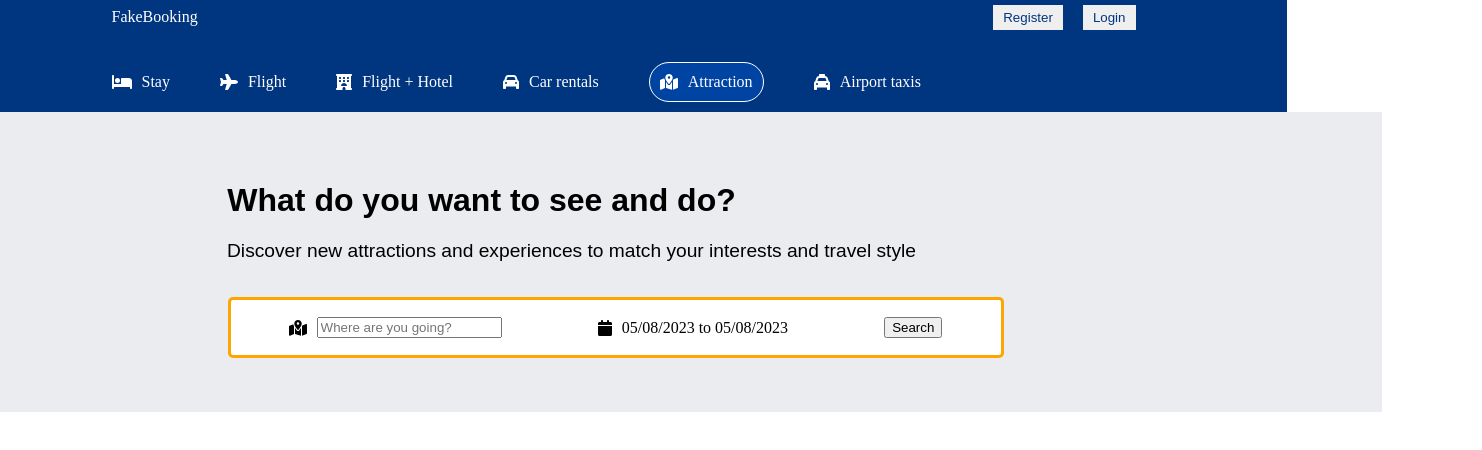
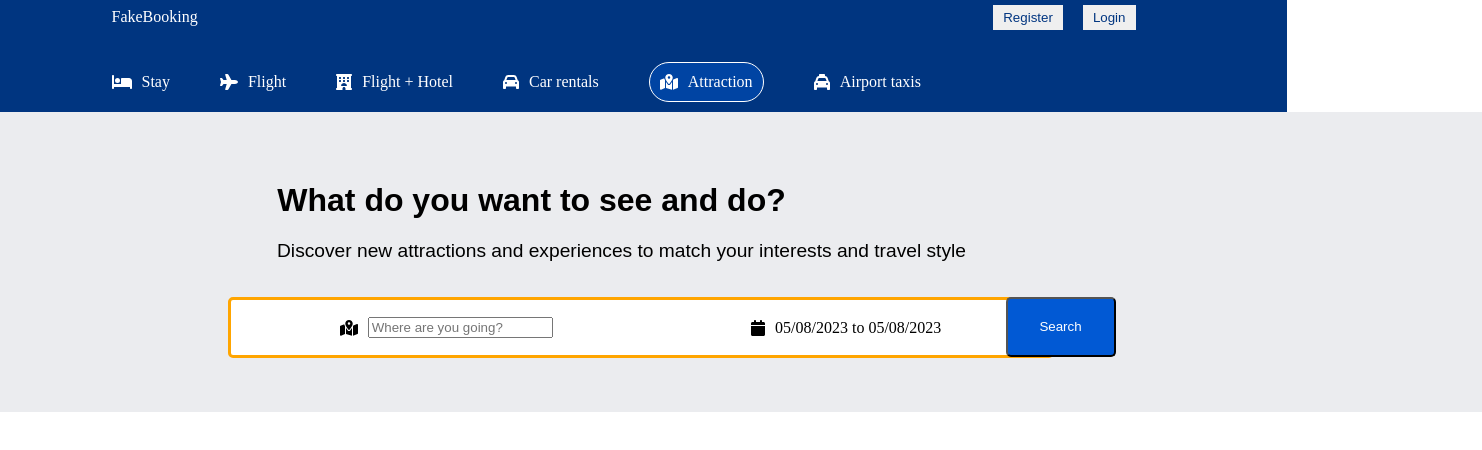
Before and after one commit to quoc73/MDM-final-project, a React (Create React App) app in the folder fe/fe/: page / in a window 1280 px wide. Shown: the top 450 px of the page, 1482 px wide, since content can reach past the window. Built offline with nearby package versions, Linux system fonts and the light colour scheme.

Commit message:
adjust the search button

```diff
--- a/fe/fe/src/component/header/header.css
+++ b/fe/fe/src/component/header/header.css
@@ -44,7 +44,7 @@
     justify-content: center;
     margin-top: 10px;
     margin-left: -230px;
-    width: 1500px;
+    width: 1600px;
     height: 300px;
     position: absolute;
 }
@@ -92,6 +92,7 @@
     border: none;
     outline: none;
     margin-left: 0px;
+    border: none;
 
 }
 .headerSearchText{
@@ -103,6 +104,24 @@
     position: absolute;
     margin-top: 410px;
 }
-.button{
-    background-color:blue ;
+.headerbtn{
+    color: white;
+    width: 110px;
+    height: 60px;
+    border-radius: 5px;
+    background-color: #0159d4;
+    position: absolute;
+    margin-left: -130px;
+    margin-bottom: -469px;
 }
+.headerbtn:hover{
+    color: white;
+    width: 110px;
+    height: 60px;
+    border-radius: 5px;
+    background-color: #0bb44c;
+    transition: .5s;
+    position: absolute;
+    margin-left: -130px;
+    margin-bottom: -469px;
+}
--- a/fe/fe/src/component/header/header.jsx
+++ b/fe/fe/src/component/header/header.jsx
@@ -66,12 +66,13 @@ const Header = () =>{
                         ranges={date} className="calendar"
                         />}
                     </div>
-                    <div className="headerSearchItem">
-                    <button className="headerbtn">Search</button>
-                    </div>
+
             </div>
             </div>
             </div>
+            <div className="headerSearchItem">
+                    <button className="headerbtn">Search</button>
+                    </div>
             </div>
 
 
```
